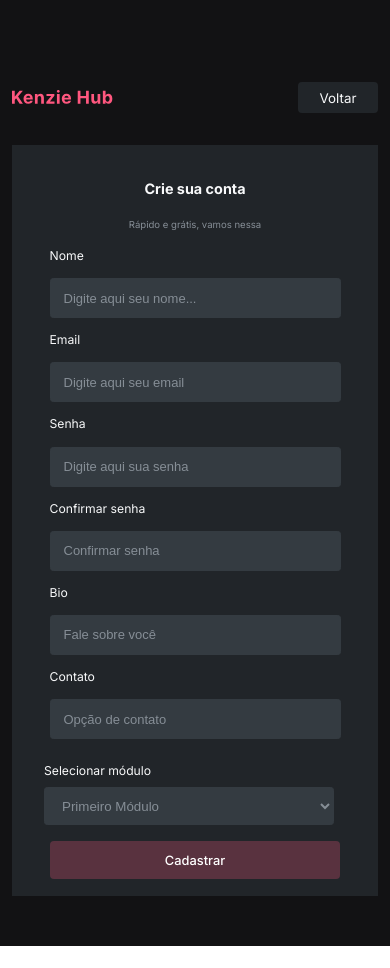
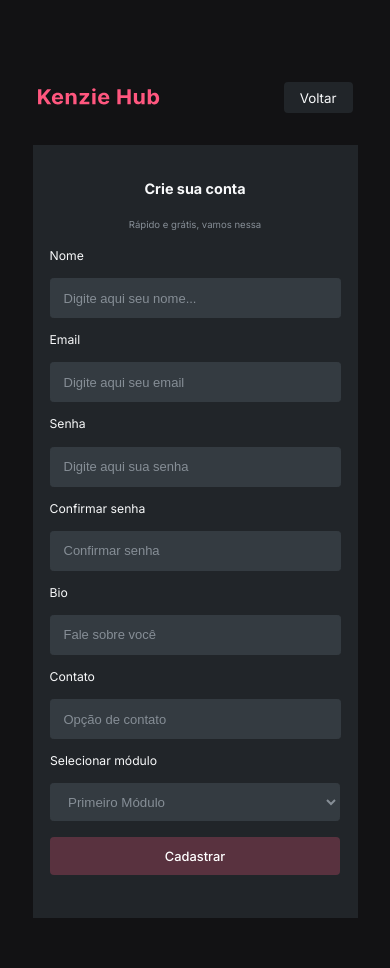
Before and after one commit to Kenzie-Academy-Brasil-Developers/entrega_kenzie_hub_mabatista-pixel, a React (Vite) app: page /register in a window 390 px wide. Before the commit the page ends 946 px from the top, so only its background shows below. Built offline with nearby package versions, Linux system fonts and the light colour scheme.

Commit message:
Feat: Adicionada responsividade

```diff
--- a/src/Pages/HomePage/index.jsx
+++ b/src/Pages/HomePage/index.jsx
@@ -7,6 +7,7 @@ import styles from "./styles.module.scss"
 export const HomePage = () => {
     return (
         <>
+            <div className={styles.pageContainer}>
                 <header className={styles.headerBox}>
                     <div>
                         <img src={logo} alt="Logo Kenzie Hub" />
@@ -15,6 +16,7 @@ export const HomePage = () => {
                 <main className={styles.main}>
                     <LoginForm />
                 </main>
+            </div>
         </>
     )
 }
--- a/src/Pages/HomePage/styles.module.scss
+++ b/src/Pages/HomePage/styles.module.scss
@@ -1,9 +1,17 @@
+.pageContainer {
+    display: flex;
+    flex-direction: column;
+    justify-content: center;
+    align-items: center;
+}
+
+
 .headerBox {
     background-color: var(--color-grey-4);
     display: flex;
     justify-content: center;
     align-items: flex-end;
-    min-width: 320px;
+    min-width: 290px;
     max-width: 370px;
     height: 110px;
     padding: 81px 110px 20px 110px;
--- a/src/Pages/RegisterPage/index.jsx
+++ b/src/Pages/RegisterPage/index.jsx
@@ -1,11 +1,12 @@
 import { DefaultTemplate, RegisterForm } from "../../components"
-import  logo  from "../../assets/logo.svg";
+import logo from "../../assets/logo.svg";
 import { Link } from "react-router-dom";
 import styles from "./style.module.scss";
 
 export const RegisterPage = () => {
     return (
         <>
+            <div className={styles.pageContainer}>
                 <header className={styles.registerHeader}>
                     <div>
                         <img src={logo} alt="Logo Kenzie Hub" />
@@ -19,6 +20,7 @@ export const RegisterPage = () => {
                 <main>
                     <RegisterForm />
                 </main>
+            </div>
         </>
     )
 }
--- a/src/Pages/RegisterPage/style.module.scss
+++ b/src/Pages/RegisterPage/style.module.scss
@@ -1,18 +1,31 @@
+.pageContainer {
+    display: flex;
+    flex-direction: column;
+    justify-content: center;
+    align-items: center;
+}
+
+
 .registerHeader {
     display: flex;
     justify-content: space-between;
     align-items: center;
     height: 95px;
-    min-width: 296px;
+    min-width: 315px;
+    max-width: 370px;
 
     img {
-        width: 101px;
-        height: 16px;
+        min-width: 101px;
+        max-width: 122px;
+        min-height: 16px;
+        max-height: 21px;
     }
 
     button {
-        width: 80px;
-        height: 31px;
+        min-width: 67px;
+        max-width: 80px;
+        min-height: 31px;
+        max-height: 40px;
         border-radius: 4px;
         padding: 0px 16px 0px 16px;
         background-color: var(--color-grey-3);
--- a/src/Pages/UserPage/index.jsx
+++ b/src/Pages/UserPage/index.jsx
@@ -5,6 +5,7 @@ import styles from "./style.module.scss";
 export const UserPage = () => {
     return (
         <>
+            <div className={styles.pageContainer}>
                 <header className={styles.userHeader}>
                     <div>
                         <img src={logo} alt="Logo Kenzie Hub" />
@@ -14,12 +15,18 @@ export const UserPage = () => {
                         </Link>
                     </button>
                 </header>
+
+                <hr className={styles.customLine}/>
+
                 <main>
                     <div className={styles.userMain}>
                         <div className={styles.borderTopDiv}>
                             <h1 className="title1">Olá, Matheus Batista</h1>
                             <span>Terceiro módulo (React)</span>
                         </div>
+
+                <hr className={styles.customLine}/>
+
                         <div>
                             <h1 className="title1">Que pena! Estamos em desenvolvimento :( </h1>
                             <p className="paragraph">Nossa aplicação está em desenvolvimento, em breve teremos novidades</p>
@@ -27,6 +34,7 @@ export const UserPage = () => {
 
                     </div>
                 </main>
+            </div>
         </>
     )
 }
--- a/src/Pages/UserPage/style.module.scss
+++ b/src/Pages/UserPage/style.module.scss
@@ -1,9 +1,26 @@
+.pageContainer {
+    display: flex;
+    flex-direction: column;
+    justify-content: flex-start;
+    align-items: center;
+    min-height: 707px;
+    max-height: 971px;
+    height: 100%;
+    // min-width: 320px;
+    // max-width: 1600px;
+    // width: 100%;
+
+}
+
+
 .userHeader {
-    height: 100px;
+    width: 100%;
+    min-width: 350px;
+    max-width: 665px;
+    height: 72px;
     display: flex;
     justify-content: space-between;
     align-items: center;
-    padding: 13px;
 
     img {
         width: 105px;
@@ -24,12 +41,23 @@
         }
     }
 
+    @media (min-width: 600px) {
+        padding: 0px 50px;
+    }
+
 }
 
 .userMain {
     display: flex;
     flex-direction: column;
+    justify-content: center;
+    align-items: center;
+    width: 100%;
+    min-width: 350px;
+    max-width: 665px;
     gap: 1rem;
+    color: var(--color-grey-0);
+
 
     span {
         font-weight: 400;
@@ -41,19 +69,35 @@
     div {
         display: flex;
         flex-direction: column;
-        // justify-content: space-evenly;
+        width: 100%;
+        min-width: 350px;
+        max-width: 665px;
         color: var(--color-grey-0);
         gap: 1rem;
         line-height: 24px;
-        // gap: 1rem;
     }
 
     .borderTopDiv {
-        border-top: 2px solid var(--color-grey-3);
-        border-bottom: 2px solid var(--color-grey-3);
-        min-width: 320px;
+        align-items: flex-start;
+        min-width: 350px;
+        width: 100%;
+        max-width: 665px;
         height: 131px;
         justify-content: center;
+
+        @media (min-width: 600px) {
+            align-items: center;
+            flex-direction: row;
+            justify-content: space-between;
+        }
     }
 
 }
+
+
+// .customLine {
+    // border: none;
+    // border-top: 2px solid #333;
+    // width: 50%; /*
+    // margin: 0 auto;
+// }
--- a/src/components/Forms/LoginForm/styles.module.scss
+++ b/src/components/Forms/LoginForm/styles.module.scss
@@ -1,5 +1,7 @@
 .formSection {
     padding-bottom: 50px;
+    // padding-left: 100px;
+
 }
 
 .inputContainer {
@@ -8,7 +10,9 @@
     flex-direction: column;
     align-items: center;
     min-width: 296px;
+    max-width: 369px;
     min-height: 402px;
+    max-height: 557px;
     border-radius: 3px;
     padding: 33px 17px;
     background-color: var(--color-grey-3);
--- a/src/components/Forms/RegisterForm/index.jsx
+++ b/src/components/Forms/RegisterForm/index.jsx
@@ -42,7 +42,7 @@ export const RegisterForm = () => {
                     <Input label="Contato" type="text" {...register("contact")} error={errors.contact} placeholder="Opção de contato" />
                 </div>
                 <div className={styles.selectDiv}>
-                    <Select label="Selecionar módulo" {...register("selectedModule")} error={errors.selectedModule} />
+                    <Select label="Selecionar módulo" {...register("selectedModule")} error={errors.selectedModule} id="selectedModule" />
                 </div>
                 <button className="btn-primary-negative" type="submit">Cadastrar</button>
             </div>
--- a/src/components/Forms/RegisterForm/styles.module.scss
+++ b/src/components/Forms/RegisterForm/styles.module.scss
@@ -3,6 +3,10 @@
     flex-direction: column;
     align-items: center;
     gap: 1rem;
+    min-width: 296px;
+    max-width: 370px;
+    min-height: 773px;
+    max-height: 971px;
     padding: 33px 17px 17px 17px;
     background-color: var(--color-grey-3);
 
@@ -29,13 +33,15 @@
     div {
         display: flex;
         flex-direction: column;
+        align-items: flex-start;
         gap: 1rem;
     }
 
     input {
-
-        width: 263px;
-        height: 38px;
+        min-width: 263px;
+        max-width: 325px;
+        min-height: 38px;
+        max-height: 75px;
         border-radius: 3.2px;
         border: 0.97px solid var(--color-grey-2);
         padding: 0px 13px 0px 13px;
@@ -63,8 +69,10 @@
     }
 
     select {
-        width: 290px;
-        height: 38px;
+        min-width: 290px;
+        max-width: 325px;
+        min-height: 38px;
+        max-height: 75px;
         border-radius: 3.2px;
         border: 0.97px solid var(--color-grey-2);
         padding: 0px 13px 0px 13px;
@@ -72,10 +80,25 @@
         color: var(--color-grey-1);
     }
 
-    .selectDiv {
-        padding-left: 15px;
-        line-height: 2rem;
+    button {
+        min-width: 260px;
+        max-width: 326px;
+        min-height: 38px;
+        max-height: 48px;
+        border-radius: 4px;
+        border: 1.2px var(--color-primary-Negative);
+        padding: 0px 22px 0px 22px;
+        text-align: center;
+        background-color: var(--color-primary-Negative);
+        color: var(--color-white);
+        font-size: 12.83px;
+        line-height: 21px;
+        font-weight: 500;
+        font-family: 'Inter', sans-serif;
+        cursor: pointer;
+
+        &:hover {
+            opacity: 0.7;
+        }
     }
-
-
 }
--- a/src/components/Select/index.jsx
+++ b/src/components/Select/index.jsx
@@ -1,4 +1,5 @@
 import { forwardRef, useState } from "react";
+import styles from "./style.module.scss";
 
 // export const Select = () => {
 
@@ -22,15 +23,14 @@ import { forwardRef, useState } from "react";
 //     )
 // }
 
-export const Select = forwardRef(({ label, ...rest }, ref) => {
+export const Select = forwardRef(({ id, label, ...rest }, ref) => {
 
-    const [ selectedModule, setSelectedModule] = useState("module1")
+    const [selectedModule, setSelectedModule] = useState("module1")
 
     return (
 
         <div>
-            <label>
-                {label}
+            <label htmlFor={id}>{label}</label>
             <select ref={ref} {...rest}
                 value={selectedModule} onChange={(e) => setSelectedModule(e.target.value)}>
                 <option value="module1">Primeiro Módulo </option>
@@ -40,9 +40,7 @@ export const Select = forwardRef(({ label, ...rest }, ref) => {
                 <option value="module5">Quinto Módulo </option>
                 <option value="module6">Sexto Módulo </option>
             </select>
-            </label>
         </div>
 
     )
-
 })
--- /dev/null
+++ b/src/components/Select/style.module.scss
@@ -0,0 +1,6 @@
+.selectContainer {
+    // min-width: 263px;
+    width: 100%;
+    min-height: 38px;
+    max-height: 75px;
+}
--- a/src/styles/global.scss
+++ b/src/styles/global.scss
@@ -15,4 +15,5 @@
 #root {
     background-color: var(--color-grey-4);
     padding: 50px 12px;
+
 }
```
Lines whose indentation alone changed are shown as unchanged.
